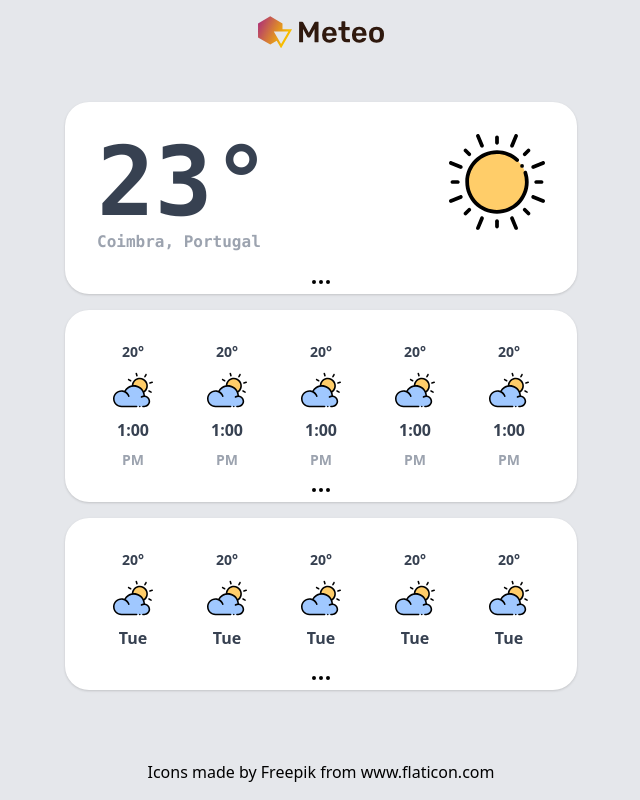
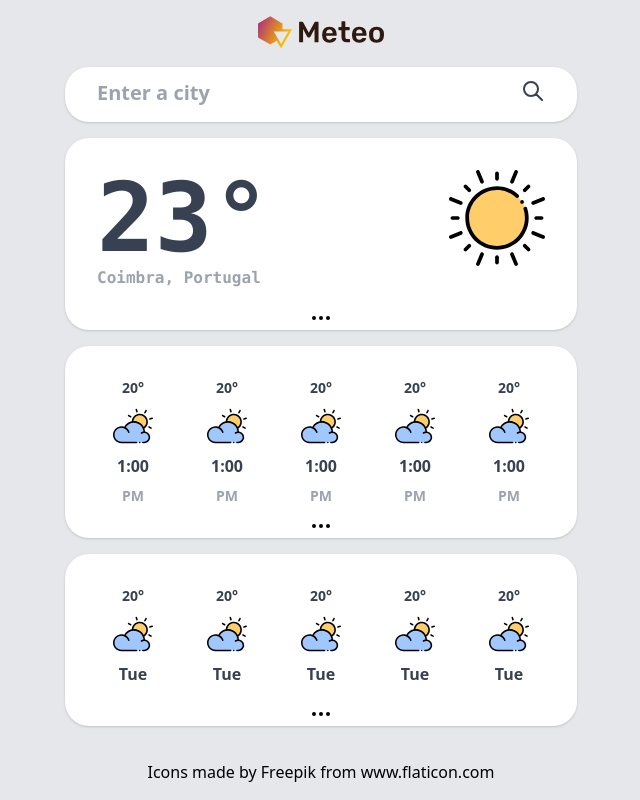
Before and after one commit to ShaneRich5/meteo-web, a React (Create React App) app: page / in a window 1280 px wide. Shown: the whole page, without its empty margins (319-959 px from the left). Built offline with nearby package versions, Linux system fonts and the light colour scheme; no server answers.

Commit message:
feat: create search bar

```diff
--- a/src/App.tsx
+++ b/src/App.tsx
@@ -1,11 +1,9 @@
-import React from 'react'
-import dotsIcon from './icons/dots.svg'
+import React, { useEffect } from 'react'
+
 import sunnyIcon from './icons/sunny.svg'
 import logo from './icons/logo-color.svg'
-
-const DegreeSymbol = () => <span>&#176;</span>
-
-const Dots = () => <img src={dotsIcon} className="cursor-pointer h-6 w-6" alt="see more" />
+import Dots from './components/Dots'
+import DegreeSymbol from './components/DegreeSymbol'
 
 const HourlyForecast = () => (
   <div className="flex flex-col items-center">
@@ -25,6 +23,9 @@ const DailyForecast = () => (
 )
 
 function App() {
+
+  console.log('REACT_APP_OPEN_WEATHER_MAP_API_KEY:', process.env.REACT_APP_OPEN_WEATHER_MAP_API_KEY)
+
   return (
     <>
       <main className="bg-gray-200 h-screen flex flex-col">
@@ -33,6 +34,19 @@ function App() {
         </header>
         <div className="flex-grow flex justify-center items-center flex-col">
           <div className="max-w-lg flex flex-wrap">
+
+            <div className="bg-white rounded-3xl shadow flex-grow w-full flex mb-4 px-8 py-3 text-xl">
+              <div className="flex-grow">
+                <input className="w-full font-semibold focus:outline-none" type="text" name="search" placeholder="Enter a city" aria-placeholder="Enter a city" />
+              </div>
+              <div className="text-gray-700">
+                <button className="focus:outline-none">
+                  <svg xmlns="http://www.w3.org/2000/svg" className="h-6 w-6" fill="none" viewBox="0 0 24 24" stroke="currentColor">
+                    <path strokeLinecap="round" strokeLinejoin="round" strokeWidth={2} d="M21 21l-6-6m2-5a7 7 0 11-14 0 7 7 0 0114 0z" />
+                  </svg>
+                </button>
+              </div>
+            </div>
             <div className="bg-white rounded-3xl shadow flex-grow w-full flex flex-col mb-4 px-8 pt-8">
               <div className="flex justify-between pb-4">
                 <div className="flex flex-col justify-center">
--- /dev/null
+++ b/src/components/DegreeSymbol.tsx
@@ -0,0 +1,5 @@
+import React from 'react'
+
+const DegreeSymbol = () => <span>&#176;</span>
+
+export default DegreeSymbol
--- /dev/null
+++ b/src/components/Dots.tsx
@@ -0,0 +1,6 @@
+import React from 'react'
+import dotsIcon from '../icons/dots.svg'
+
+const Dots = () => <img src={dotsIcon} className="cursor-pointer h-6 w-6" alt="see more" />
+
+export default Dots
```
